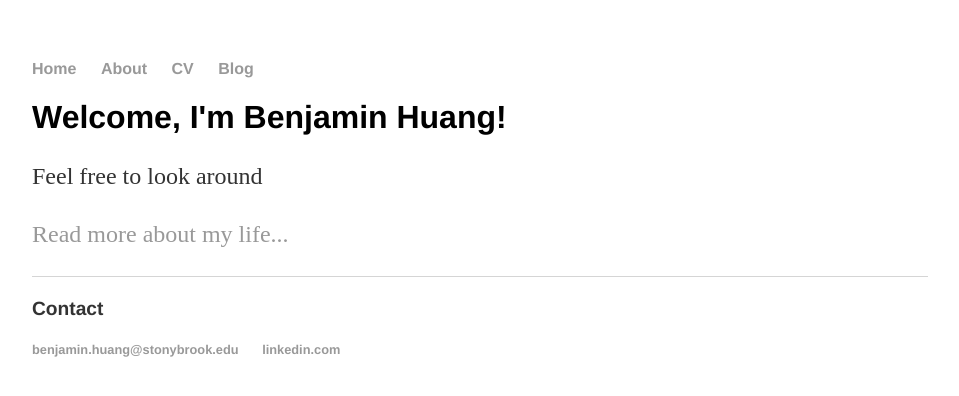
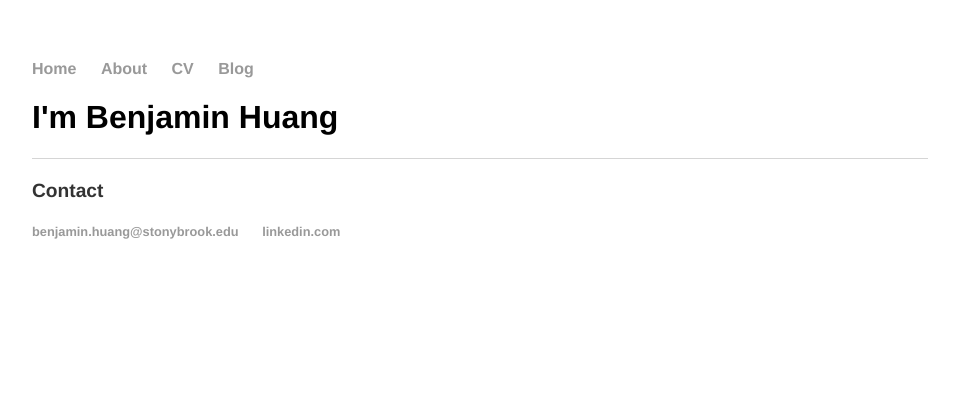
Before and after one commit to benjaminhuang13/benjaminhuang13.github.io, a Jekyll site: the page built from index.html, in a window 1280 px wide. Shown: the top 396 px of the page, without its empty margins (160-1119 px from the left). Built offline with Jekyll 4.4.1, drawn with Linux system fonts in a browser that asks for light colours.

Commit message:
Update index.html

```diff
--- a/index.html
+++ b/index.html
@@ -3,8 +3,5 @@ layout: default
 title: Benjamin Huang, Student
 ---
 <div class="blurb">
-	<h1>Welcome, I'm Benjamin Huang!</h1>
-	<p>Feel free to look around </p>
-	<p> <a href="/about">Read more about my life...</a></p>
-
+	<h1>I'm Benjamin Huang</h1>
 </div><!-- /.blurb -->
```
